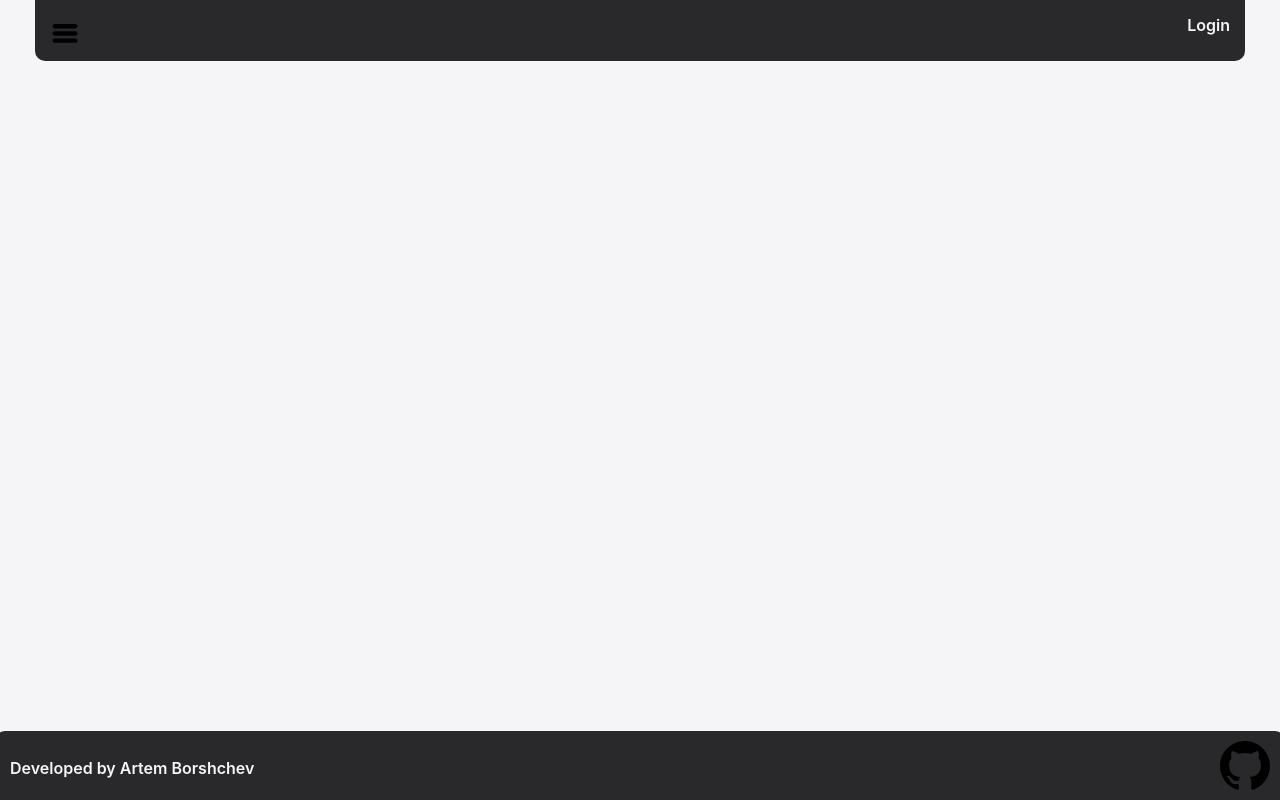
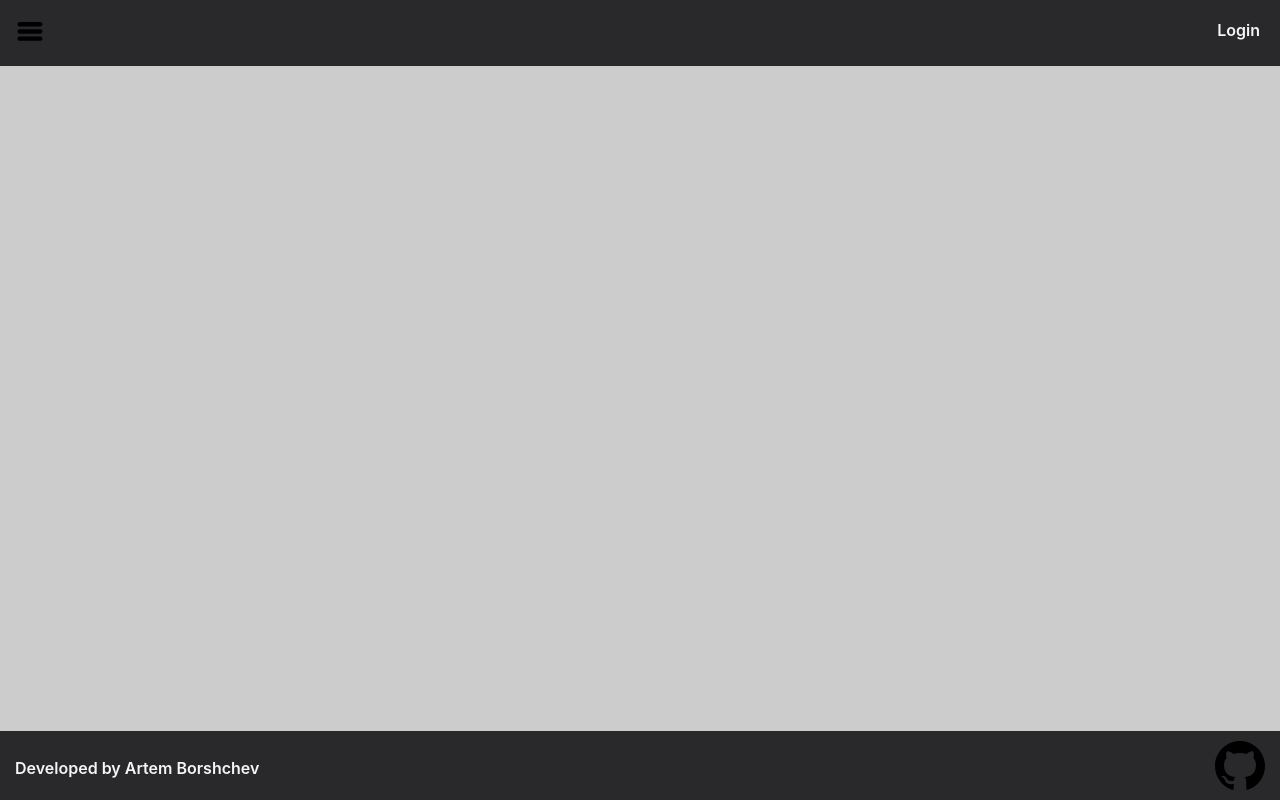
Before and after one commit to ArtemBorshchev/XO-game, a React (Create React App) app: page / in a window 1280 px wide. Built offline with nearby package versions, Linux system fonts and the light colour scheme.

Commit message:
login-logout & GameList render in Content

```diff
--- a/public/index.html
+++ b/public/index.html
@@ -10,35 +10,14 @@
       content="Web site created using create-react-app"
     />
     <link rel="apple-touch-icon" href="%PUBLIC_URL%/logo192.png" />
-    <!--
-      manifest.json provides metadata used when your web app is installed on a
-      user's mobile device or desktop. See https://developers.google.com/web/fundamentals/web-app-manifest/
-    -->
+
     <link rel="manifest" href="%PUBLIC_URL%/manifest.json" />
-    <!--
-      Notice the use of %PUBLIC_URL% in the tags above.
-      It will be replaced with the URL of the `public` folder during the build.
-      Only files inside the `public` folder can be referenced from the HTML.
 
-      Unlike "/favicon.ico" or "favicon.ico", "%PUBLIC_URL%/favicon.ico" will
-      work correctly both with client-side routing and a non-root public URL.
-      Learn how to configure a non-root public URL by running `npm run build`.
-    -->
     <title>React App</title>
   </head>
   <body>
     <noscript>You need to enable JavaScript to run this app.</noscript>
-    <div id="root"></div>
+    <div id="root" class="app"></div>
 
-    <!--
-      This HTML file is a template.
-      If you open it directly in the browser, you will see an empty page.
-
-      You can add webfonts, meta tags, or analytics to this file.
-      The build step will place the bundled scripts into the <body> tag.
-
-      To begin the development, run `npm start` or `yarn start`.
-      To create a production bundle, use `npm run build` or `yarn build`.
-    -->
   </body>
 </html>
--- a/src/App.js
+++ b/src/App.js
@@ -3,6 +3,7 @@ import { Routes, Route } from 'react-router-dom';
 
 import LoginForm from './components/LoginForm';
 import Home from './components/Home';
+import { GameList } from './components/GameList';
 
 import './App.css';
 
@@ -11,6 +12,7 @@ function App() {
     <>
       <Routes>
         <Route path='/' element={<Home />}/>
+        <Route path='/game-list' element={<GameList />}/>
         <Route path='/login' element={<LoginForm />}/>
       </Routes>
 
--- a/src/components/Content.jsx
+++ b/src/components/Content.jsx
@@ -1,14 +1,12 @@
 import React from 'react';
-import { Link } from 'react-router-dom';
 
-export const Content = () => {
+export const Content = ({content}) => {
+
   return (
     <section className='content'>
-      <ul className='game-list'>
-        <li className='game-list'><Link to="/tic-tac-toe"><h4>TicTacToe</h4></Link></li>
-        <li className='game-list'><Link to="/game"><h4>another game</h4></Link></li>
-      </ul>
+      {content}
     </section>
+
   )
 }
 
--- a/src/components/Footer.jsx
+++ b/src/components/Footer.jsx
@@ -6,7 +6,7 @@ export const Footer = () => {
   return (
     <section className="footer">
     <div className="footer-title">
-      <h4 className="title-element">Developed by Artem Borshchev</h4>
+      <h4 className="title-element"><Link>Developed by Artem Borshchev</Link></h4>
     </div>
     <div className="footer-title">
       <Link to='https://github.com/ArtemBorshchev'>
--- /dev/null
+++ b/src/components/GameList.jsx
@@ -0,0 +1,15 @@
+import React from 'react';
+import { Link } from 'react-router-dom';
+
+export const GameList = () => {
+  return (
+    <div>
+      <ul className='game-list'>
+        <li className='game-list'><Link to="/tic-tac-toe"><h4>TicTacToe</h4></Link></li>
+        <li className='game-list'><Link to="/game"><h4>another game</h4></Link></li>
+      </ul>
+    </div>
+  )
+}
+
+export default GameList;
--- a/src/components/Header.jsx
+++ b/src/components/Header.jsx
@@ -1,16 +1,17 @@
 import React from 'react';
+import { Link } from 'react-router-dom';
 import logoMenu from '../components/lines_menu_burger_icon_123889.svg';
 
-const Header = ({handleMouseEnter, handleMouseEnter2, isLogin, setIsLogin = () => {}, online, setOnline = () => {}}) => {
+const Header = ({online, onMenuClick, onLoginClick}) => {
 
   return (
     <section className="header">
-      <div id="menu" className="header-title" onClick={handleMouseEnter}>
+      <div id="menu" className="header-title" onClick={onMenuClick}>
         <img className="title-element" src={logoMenu} alt="Circle SVG" />
       </div>
       <div className='header-title'>
-        <h4 id="login" onClick={handleMouseEnter2}>
-          {online? `Logout` : `Login`}
+        <h4 id="login" onClick={onLoginClick}>
+          <Link>{online? `Logout` : `Login`}</Link>
         </h4>
       </div>
     </section>
--- a/src/components/Home.jsx
+++ b/src/components/Home.jsx
@@ -4,6 +4,7 @@ import Header from './Header';
 import Footer from './Footer';
 import Content from './Content';
 import LoginForm from './LoginForm';
+import GameList from './GameList';
 
 import {user} from '../usefullFunctions/user';
 
@@ -11,41 +12,38 @@ import '../styles/styles.css';
 
 
 const Home = () => {
-  const [showGameList, setShowGameList] = useState(false);
-  const [isLogin, setIsLogin] = useState(false);
+  const [content, setContent] = useState(null);
+  const [gameList, setGameList] = useState(false);
+  const [isLoginClicked, setIsLoginClicked] = useState(false);
   const [online, setOnline] = useState(false);
-  const handleMouseEnter = (e) => {
-    e.preventDefault()
-    setShowGameList(!showGameList);
-  };
-  const handleMouseEnter2 = (e) => {
-    e.preventDefault();
-    if (online && !isLogin) {
+
+  const showLoginForm = () => {
+    if (!online) { //online === false
+      setContent(<LoginForm
+                    setContent={setContent}
+                    user={user}
+                    online={online}
+                    setOnline={setOnline}
+                    isLoginClicked={isLoginClicked}
+                    setIsLoginClicked={setIsLoginClicked}/>)
+    } else { //if online === true
       user.name = '';
-      user.isLogin = false;
-      user.moves = []
-      setOnline(!online)
-    } else {
-      setIsLogin(!isLogin);
+      user.isLogin = !user.isLogin;
+      setContent(null);
+      setOnline(!online);
+      setIsLoginClicked(!isLoginClicked);
     }
   };
-  console.log('логин нажат', isLogin);
-  console.log('залогинился', online);
+
+  const showGameList = () => {
+    !gameList ? setContent(<GameList />) : setContent(null);
+    setGameList(!gameList);
+  };
 
   return (
     <>
-      <Header isLogin={isLogin} setIsLogin={setIsLogin} online={online} setOnline={setOnline}
-              handleMouseEnter={handleMouseEnter} handleMouseEnter2={handleMouseEnter2}/>
-
-      ({!online && isLogin
-        && <LoginForm
-              online={online} setOnline={setOnline}
-              isLogin={isLogin} setIsLogin={setIsLogin}
-            />
-      })
-
-      {showGameList && <Content user={user}/>}
-
+      <Header online={online} setOnline={setOnline} onMenuClick={showGameList} onLoginClick={showLoginForm}/>
+      <Content content={content}/>
       <Footer />
     </>
   );
--- a/src/components/LoginForm.jsx
+++ b/src/components/LoginForm.jsx
@@ -1,34 +1,29 @@
 import React, { useState } from 'react';
-import { useNavigate } from 'react-router-dom';
 
-import { user } from '../usefullFunctions/user';
 import { checkPasswordValidity } from '../usefullFunctions/checkString';
 
-const LoginForm = ({online, setOnline = () => {}, isLogin, setIsLogin = () => {}}) => {
+const LoginForm = ({user, setContent, online, setOnline, isLoginClicked, setIsLoginClicked}) => {
   const [username, setUsername] = useState('');
   const [password, setPassword] = useState('');
-  const navigate = useNavigate();
 
   const handleLogin = (e) => {
     e.preventDefault();
-    const isValidPassword = checkPasswordValidity(password)
-    const passInput = document.getElementById('password');
-    console.log(user);
+    const isValidPassword = checkPasswordValidity(password);
+
     if (isValidPassword) {
       user.name = username;
-      user.isLogin = true;
+      user.isLogin = !user.isLogin;
+      setIsLoginClicked(!isLoginClicked);
       setOnline(!online);
-      setIsLogin(!isLogin);
-      navigate('/');
-    } else {
-      passInput.value = '';
-      alert("bad password -> read the reason in console");
+      setContent(null);
+      } else {
+        setPassword('');
+        alert("bad password -> read the reason in console");
     }
   };
 
   return (
-    <div>
-      <h2>Login</h2>
+    <div className='login-form'>
       <form onSubmit={handleLogin}>
         <div>
           <label htmlFor="username">Username:</label>
--- a/src/styles/styles.css
+++ b/src/styles/styles.css
@@ -2,7 +2,7 @@ body {
   font-family: 'SF Pro Display', 'Helvetica Neue', 'Helvetica', 'Arial', sans-serif;
   margin: 0;
   padding: 0;
-  background-color: #f5f5f7;
+  background-color: #ccc;
   color: #000;
 }
 
@@ -26,6 +26,7 @@ h3 {
   font-size: 1.5rem;
 }
 a {
+  color: #f5f5f7;
   text-decoration: none;
 }
 a:hover {
@@ -68,40 +69,37 @@ form {
   max-width: 400px;
   margin: 0 auto;
 }
-#root {
+
+.app {
   display: flex;
-  justify-content: center;
+  flex-direction: column;
+  height: 100vh;
 }
 .header {
-  position: fixed;
-  width: 100%;
   display: flex;
+  flex-shrink: 0;
   justify-content: space-between;
   align-items: center;
-  max-width: 1200px;
-  margin: 0 auto;
   padding: 5px;
   border: none;
-  border-radius: 0px 0px 10px 10px;
   background-color: #29292c;
 }
 
 .header-title {
-  margin: 10px 10px 0px 0px;
+  padding: 0;
+  margin: 15px 15px 0px 0px;
+}
+#menu {
+  margin: 0;
 }
 
 .footer {
-  position: fixed;
-  bottom: 0px;
-  width: 100%;
   display: flex;
+  flex-shrink: 0;
   justify-content: space-between;
   align-items: center;
-  max-width: 1300px;
-  margin: 0 auto;
   padding: 5px;
   border: none;
-  border-radius: 10px 10px 0px 0px;
   background-color: #29292c;
 }
 
@@ -206,14 +204,11 @@ form {
 
 
 .content {
-  position: fixed;
-  top: 100px;
-  width: 80%;
+  flex-grow: 1;
   justify-content: center;
   align-items: center;
-  flex: 1;
   background-color: #29292c;
-  background: rgba(41, 41, 44, 0.3)
+  background: #ccc
 }
 .game-list {
   text-decoration: none;
```
